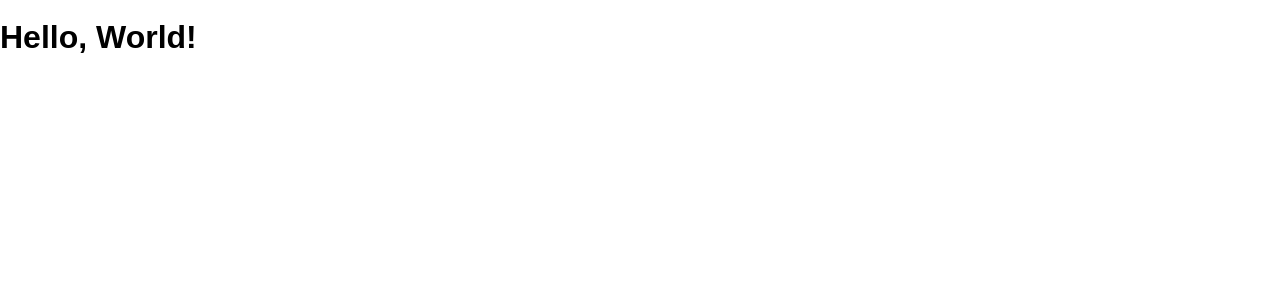
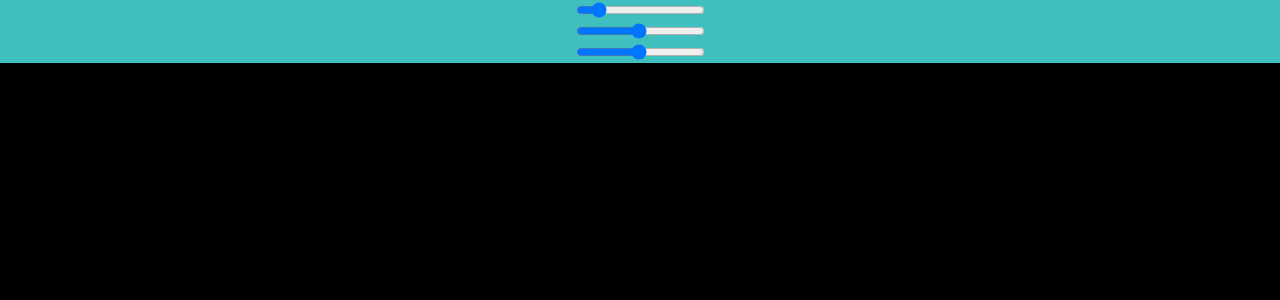
Before and after one commit to AllanHall/colorpicker, a React (Create React App) app: page / in a window 1280 px wide. Shown: the top 300 px of the page. Built offline with nearby package versions, Linux system fonts and the light colour scheme.

Commit message:
got a slider to work

```diff
--- a/src/App.js
+++ b/src/App.js
@@ -1,9 +1,15 @@
 import React, { Component } from 'react'
-import HelloWorld from './components/HelloWorld'
+import HSL from './components/HSL'
+// import ColorDisplay from './components/ColorDisplay'
 
 class App extends Component {
   render() {
-    return <HelloWorld />
+    return (
+      <>
+        {/* <ColorDisplay /> */}
+        <HSL />
+      </>
+    )
   }
 }
 
--- /dev/null
+++ b/src/components/ColorDisplay.js
@@ -0,0 +1,19 @@
+import React, { Component } from 'react'
+import HSL from './HSL'
+
+class ColorDisplay extends Component {
+  render() {
+    const divStyle = {
+      backgroundColor: `hsl(${this.state.h}, 50%, 50%)`
+    }
+    return (
+      <>
+        <HSL />
+        <div className="display-title">Color Display</div>
+        <div className="display" style={divStyle} />
+      </>
+    )
+  }
+}
+
+export default ColorDisplay
--- /dev/null
+++ b/src/components/HSL.js
@@ -0,0 +1,68 @@
+import React, { Component } from 'react'
+
+class HSL extends Component {
+  state = {
+    h: 180,
+    s: 50,
+    l: 50
+  }
+  functionH = event => {
+    console.log(event.target.value)
+    this.setState({
+      h: event.target.value
+    })
+  }
+  functionS = event => {
+    this.setState({
+      s: event.target.value
+    })
+  }
+  functionL = event => {
+    this.setState({
+      l: event.target.value
+    })
+  }
+
+  render() {
+    return (
+      <>
+        <main
+          className="sliders"
+          style={{ backgroundColor: `hsl(${this.state.h}, 50%, 50%)` }}
+        >
+          <div>
+            <input
+              type="range"
+              min="1"
+              max="360"
+              class="slider"
+              step="1"
+              onChange={this.functionH}
+            />
+          </div>
+          <div>
+            <input
+              type="range"
+              min="1"
+              max="100"
+              class="slider"
+              step="1"
+              onChange={this.functionS}
+            />
+          </div>
+          <div>
+            <input
+              type="range"
+              min="1"
+              max="100"
+              class="slider"
+              step="1"
+              onChange={this.functionL}
+            />
+          </div>
+        </main>
+      </>
+    )
+  }
+}
+export default HSL
--- a/src/components/HelloWorld.js
+++ /dev/null
@@ -1,9 +0,0 @@
-import React, { Component } from 'react'
-
-class HelloWorld extends Component {
-  render() {
-    return <h1>Hello, World!</h1>
-  }
-}
-
-export default HelloWorld
--- a/src/index.css
+++ b/src/index.css
@@ -9,4 +9,22 @@ html {
 body {
   margin: 0;
   min-height: 100%;
+  background-color: black;
 }
+
+.sliders {
+  display: flex;
+  flex-direction: column;
+  justify-content: center;
+  align-items: center;
+}
+
+.display-title {
+  text-align: center;
+}
+
+.display {
+  height: 20vh;
+  width: 20vw;
+  margin: 0 auto;
+}
```
